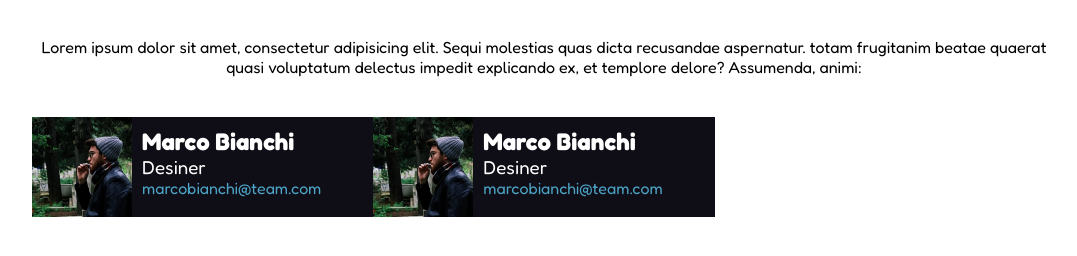
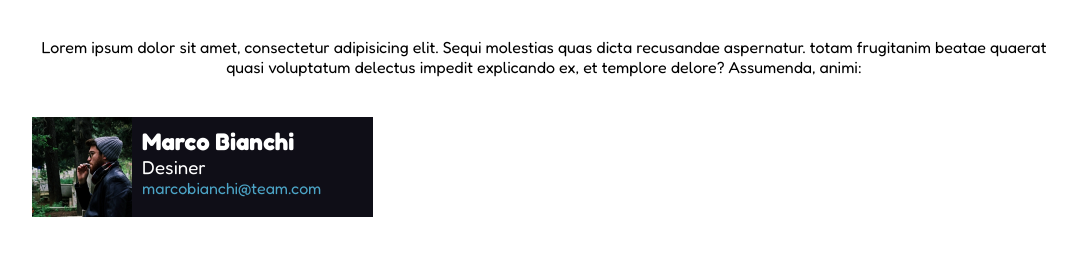
Before and after one commit to LorenzoVeropalumbo/html-css-float-cards, a plain HTML site: page index.html in a window 1280 px wide. Shown: the part 72-328 px from the top of the page, without its empty margins (96-1173 px from the left). Drawn offline with Linux system fonts and the light colour scheme.

```diff
--- a/index.html
+++ b/index.html
@@ -46,22 +46,6 @@
       </div>
     </section>
 
-    <!-- First Section -->
-    <section>
-      <div class="col">
-        <div class="card clearfix">
-          <img src="img/male1.png" alt="First section image">
-
-          <!-- First section text -->
-          <div class="text-padding">
-            <h2>Marco Bianchi</h2>
-            <h3>Desiner</h3>
-            <a href="">marcobianchi@team.com</a>
-          </div>
-
-        </div>
-      </div>
-    </section>
   </Main>
 </body>
 </html>
```
